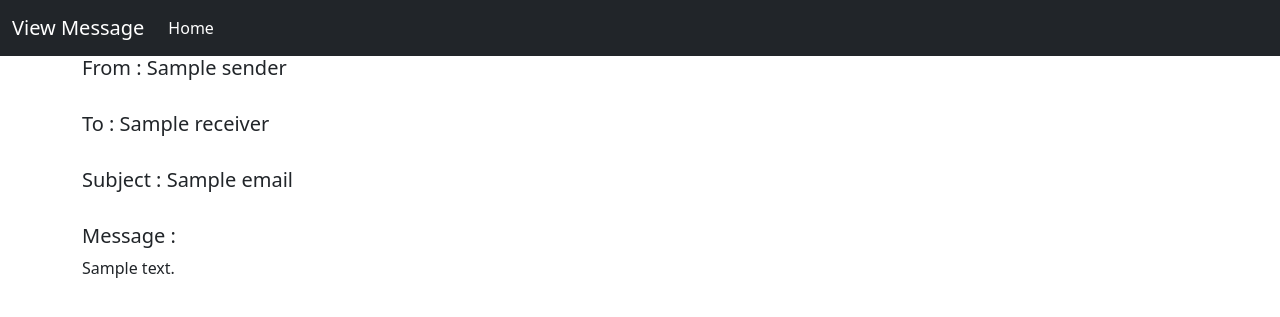
After one commit to CallMeShreyas/Email-App, a Django app: template app/templates/viewmsg.html in a window 1280 px wide. The commit adds this page. Shown: the top 317 px of the page. Run offline with Django 4.2, Linux system fonts and the light colour scheme; the template is opened without the code that fills it: most values are stand-ins (such as "Sample title", 1, 10 or a date in 2020).

Commit message:
Adding view Email

```diff
--- a/EMAIL_APP/settings.py
+++ b/EMAIL_APP/settings.py
@@ -23,7 +23,7 @@ BASE_DIR = Path(__file__).resolve().parent.parent
 SECRET_KEY = 'django-insecure-%w@5h!t7civ4c7(&0aj%r9b-%i1_de+f^e%&6s#r+_h6+u*^#_'
 
 # SECURITY WARNING: don't run with debug turned on in production!
-DEBUG = False
+DEBUG = True
 
 ALLOWED_HOSTS = ['*']
 
--- a/app/templates/home.html
+++ b/app/templates/home.html
@@ -52,6 +52,7 @@
           <th> From </th>
           <th> Subject </th>
           <th> Date </th>
+          <th> Open Email </th>
         </tr>
 
         {% for i in emails %}
@@ -62,6 +63,9 @@
           <td>{{i.sender}}</td>
           <td>{{i.subject}}</td>
           <td>{{i.date}}</td>
+          <td>
+            <a href='view/{{ i.id }}'> View </a>
+        </td>
 
         </tr>
 
--- /dev/null
+++ b/app/templates/viewmsg.html
@@ -0,0 +1,59 @@
+<!doctype html>
+<html lang="en">
+
+<head>
+    <!-- Required meta tags -->
+    <meta charset="utf-8">
+    <meta name="viewport" content="width=device-width, initial-scale=1">
+
+    <!-- Bootstrap CSS -->
+    <link href="https://cdn.jsdelivr.net/npm/bootstrap@5.1.3/dist/css/bootstrap.min.css" rel="stylesheet"
+        integrity="sha384-1BmE4kWBq78iYhFldvKuhfTAU6auU8tT94WrHftjDbrCEXSU1oBoqyl2QvZ6jIW3" crossorigin="anonymous">
+
+    <title>View Mails</title>
+</head>
+
+<body>
+    <nav class="navbar navbar-expand-lg navbar-dark bg-dark">
+        <div class="container-fluid">
+            <a class="navbar-brand" href="#"> View Message </a>
+            <button class="navbar-toggler" type="button" data-bs-toggle="collapse"
+                data-bs-target="#navbarSupportedContent" aria-controls="navbarSupportedContent" aria-expanded="false"
+                aria-label="Toggle navigation">
+                <span class="navbar-toggler-icon"></span>
+            </button>
+            <div class="collapse navbar-collapse" id="navbarSupportedContent">
+                <ul class="navbar-nav me-auto mb-2 mb-lg-0">
+                    <li class="nav-item">
+                        <a class="nav-link active" aria-current="page" href="/email/success">Home</a>
+                    </li>
+                </ul>
+            </div>
+        </div>
+    </nav>
+
+    <div class="container">
+        <h5>From :  {{ email.sender }}</h5>
+          <br>
+        <h5>To :  {{ email.receiver }}</h5>
+          <br>
+        <h5>Subject :  {{ email.subject }}</h5>
+          <br>
+        <h5>Message : </h5>
+        {{email.message}}
+    </div>
+    <!-- Optional JavaScript; choose one of the two! -->
+
+    <!-- Option 1: Bootstrap Bundle with Popper -->
+    <script src="https://cdn.jsdelivr.net/npm/bootstrap@5.1.3/dist/js/bootstrap.bundle.min.js"
+        integrity="sha384-ka7Sk0Gln4gmtz2MlQnikT1wXgYsOg+OMhuP+IlRH9sENBO0LRn5q+8nbTov4+1p"
+        crossorigin="anonymous"></script>
+
+    <!-- Option 2: Separate Popper and Bootstrap JS -->
+    <!--
+    <script src="https://cdn.jsdelivr.net/npm/@popperjs/core@2.10.2/dist/umd/popper.min.js" integrity="sha384-7+zCNj/IqJ95wo16oMtfsKbZ9ccEh31eOz1HGyDuCQ6wgnyJNSYdrPa03rtR1zdB" crossorigin="anonymous"></script>
+    <script src="https://cdn.jsdelivr.net/npm/bootstrap@5.1.3/dist/js/bootstrap.min.js" integrity="sha384-QJHtvGhmr9XOIpI6YVutG+2QOK9T+ZnN4kzFN1RtK3zEFEIsxhlmWl5/YESvpZ13" crossorigin="anonymous"></script>
+    -->
+</body>
+
+</html>
--- a/app/urls.py
+++ b/app/urls.py
@@ -9,5 +9,6 @@ urlpatterns = [
     path('compose', views.compose),
     path('email_sent', views.compose_success),
     path('success', views.success),
-    path('logged_out', views.logout)
+    path('logged_out', views.logout),
+    path('view/<int:id>', views.viewmsg)
 ]
```
Also changed, not shown: app/templates/index.html (+0 -12 lines), app/views.py (+9 -0 lines), db.sqlite3.
